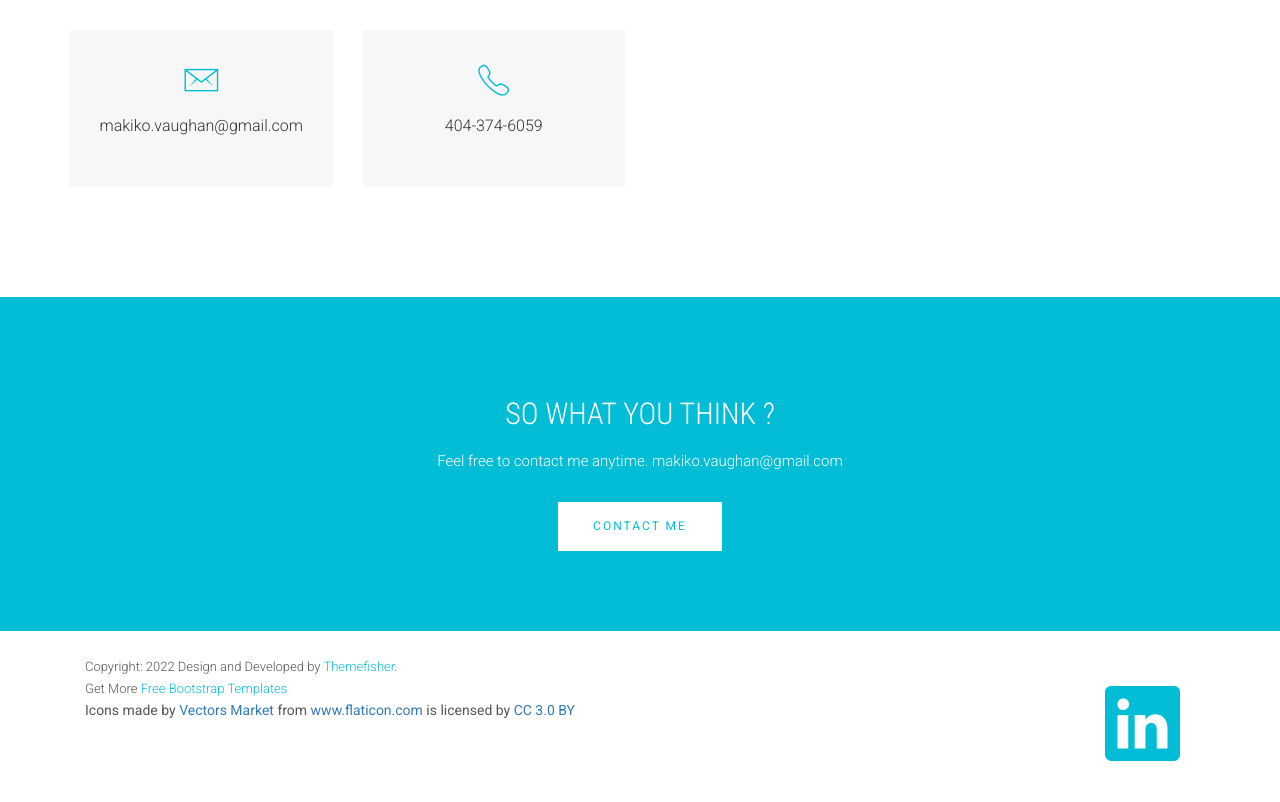
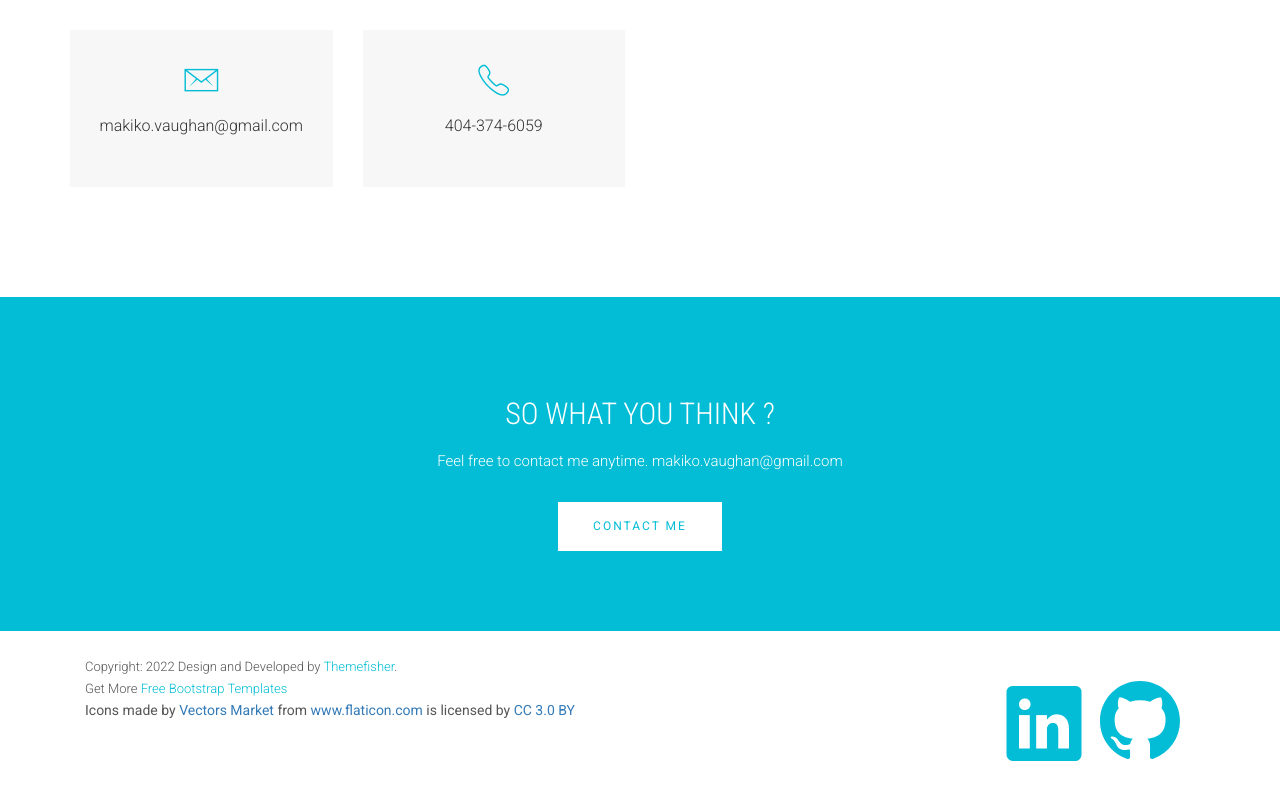
Before and after one commit to makikovaughan/myPortfolio, a plain HTML site: page contact.html in a window 1280 px wide. Shown: the part 892-1694 px from the top of the page. Drawn offline with Linux system fonts and the light colour scheme; files whose address does not match are found by name; a web font is replaced by a local one.

Commit message:
Added github icon to portfolio and contact page

```diff
--- a/contact.html
+++ b/contact.html
@@ -336,9 +336,16 @@
             <li>
               <a
                 href="https://www.linkedin.com/in/makiko-vaughan-77800513"
-                class="Linkedin"
+                class="Linkedin" target=" _blank"
               >
                 <i class="ion-social-linkedin"></i>
+              </a>
+            </li>
+            <li>
+              <a href="https://github.com/makikovaughan" target=" _blank">
+                <svg xmlns="http://www.w3.org/2000/svg" width="8rem" height="8rem" fill="currentColor" class="bi bi-github" viewBox="0 0 16 16">
+                  <path d="M8 0C3.58 0 0 3.58 0 8c0 3.54 2.29 6.53 5.47 7.59.4.07.55-.17.55-.38 0-.19-.01-.82-.01-1.49-2.01.37-2.53-.49-2.69-.94-.09-.23-.48-.94-.82-1.13-.28-.15-.68-.52-.01-.53.63-.01 1.08.58 1.23.82.72 1.21 1.87.87 2.33.66.07-.52.28-.87.51-1.07-1.78-.2-3.64-.89-3.64-3.95 0-.87.31-1.59.82-2.15-.08-.2-.36-1.02.08-2.12 0 0 .67-.21 2.2.82.64-.18 1.32-.27 2-.27.68 0 1.36.09 2 .27 1.53-1.04 2.2-.82 2.2-.82.44 1.1.16 1.92.08 2.12.51.56.82 1.27.82 2.15 0 3.07-1.87 3.75-3.65 3.95.29.25.54.73.54 1.48 0 1.07-.01 1.93-.01 2.2 0 .21.15.46.55.38A8.012 8.012 0 0 0 16 8c0-4.42-3.58-8-8-8z"/>
+                </svg>
               </a>
             </li>
           </ul>
```
Also changed, not shown: gallery.html (+8 -1 lines), index.html (+1 -1 lines).
